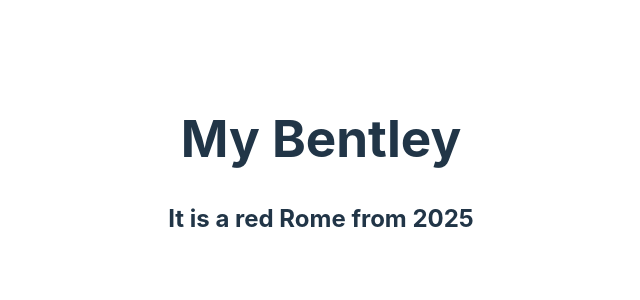
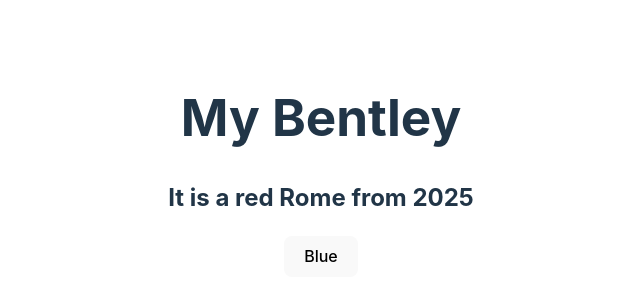
Before and after one commit to Afari-Richmond/React-Hooks-Practice, a React (Vite) app in the folder React Hooks/: page / in a window 1280 px wide. Shown: the part 234-534 px from the top of the page, without its empty margins (319-959 px from the left). Built offline with nearby package versions, Linux system fonts and the light colour scheme.

Commit message:
Handle multiple state with objects

```diff
--- a/React Hooks/src/App.jsx
+++ b/React Hooks/src/App.jsx
@@ -2,16 +2,26 @@
 import "./App.css";
 
 const App = () => {
+  const [car, setCar] = useState({
+    brand: "Bentley",
+    model: "Rome",
+    year: "2025",
+    color: "red",
+  });
 
-  const [brand, setBrand] = useState("Bentley");
-  const [model, setModel] = useState("Rome");
-  const [year, setYear] = useState(2025);
-  const [color, setColor] = useState("red");
+  const changeColor = () => {
+    setCar((prevCar) => {
+      return { ...prevCar, color: "blue" };
+    });
+  };
 
   return (
     <>
-     <h1>My {brand}</h1>
-    <h2>It is a {color} {model} from {year}</h2>
+      <h1>My {car.brand}</h1>
+      <h2>
+        It is a {car.color} {car.model} from {car.year}
+      </h2>
+      <button onClick={changeColor}>Blue</button>
     </>
   );
 };
```
